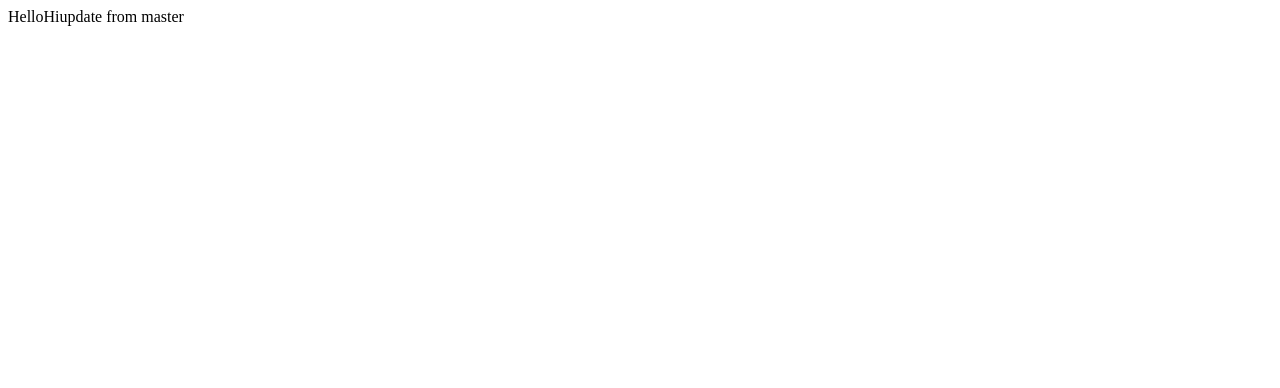
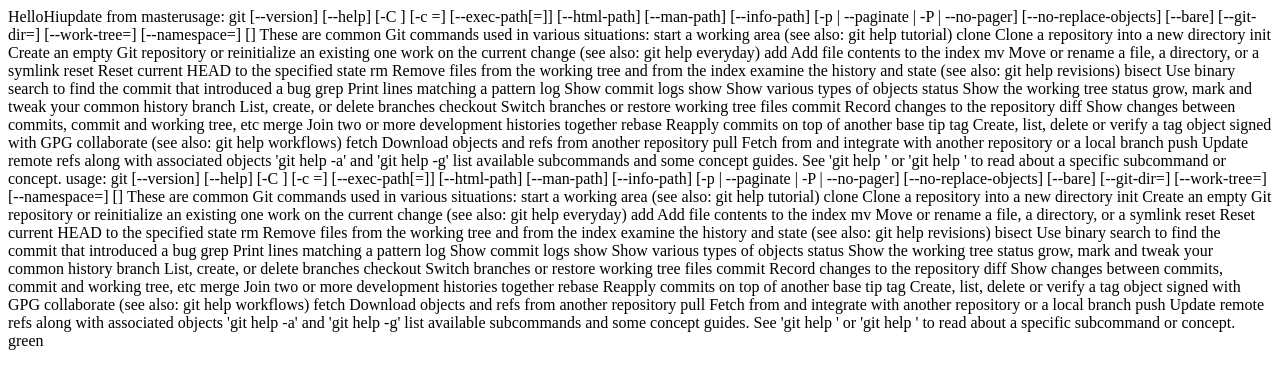
Before and after one commit to arbindbond222/devops, a plain HTML site: page index.html in a window 1280 px wide. Drawn offline with Linux system fonts and the light colour scheme.

Commit message:
jenkins test

```diff
--- a/index.html
+++ b/index.html
@@ -1 +1,85 @@
-HelloHiupdate from master
+HelloHiupdate from masterusage: git [--version] [--help] [-C <path>] [-c <name>=<value>]
+           [--exec-path[=<path>]] [--html-path] [--man-path] [--info-path]
+           [-p | --paginate | -P | --no-pager] [--no-replace-objects] [--bare]
+           [--git-dir=<path>] [--work-tree=<path>] [--namespace=<name>]
+           <command> [<args>]
+
+These are common Git commands used in various situations:
+
+start a working area (see also: git help tutorial)
+   clone      Clone a repository into a new directory
+   init       Create an empty Git repository or reinitialize an existing one
+
+work on the current change (see also: git help everyday)
+   add        Add file contents to the index
+   mv         Move or rename a file, a directory, or a symlink
+   reset      Reset current HEAD to the specified state
+   rm         Remove files from the working tree and from the index
+
+examine the history and state (see also: git help revisions)
+   bisect     Use binary search to find the commit that introduced a bug
+   grep       Print lines matching a pattern
+   log        Show commit logs
+   show       Show various types of objects
+   status     Show the working tree status
+
+grow, mark and tweak your common history
+   branch     List, create, or delete branches
+   checkout   Switch branches or restore working tree files
+   commit     Record changes to the repository
+   diff       Show changes between commits, commit and working tree, etc
+   merge      Join two or more development histories together
+   rebase     Reapply commits on top of another base tip
+   tag        Create, list, delete or verify a tag object signed with GPG
+
+collaborate (see also: git help workflows)
+   fetch      Download objects and refs from another repository
+   pull       Fetch from and integrate with another repository or a local branch
+   push       Update remote refs along with associated objects
+
+'git help -a' and 'git help -g' list available subcommands and some
+concept guides. See 'git help <command>' or 'git help <concept>'
+to read about a specific subcommand or concept.
+usage: git [--version] [--help] [-C <path>] [-c <name>=<value>]
+           [--exec-path[=<path>]] [--html-path] [--man-path] [--info-path]
+           [-p | --paginate | -P | --no-pager] [--no-replace-objects] [--bare]
+           [--git-dir=<path>] [--work-tree=<path>] [--namespace=<name>]
+           <command> [<args>]
+
+These are common Git commands used in various situations:
+
+start a working area (see also: git help tutorial)
+   clone      Clone a repository into a new directory
+   init       Create an empty Git repository or reinitialize an existing one
+
+work on the current change (see also: git help everyday)
+   add        Add file contents to the index
+   mv         Move or rename a file, a directory, or a symlink
+   reset      Reset current HEAD to the specified state
+   rm         Remove files from the working tree and from the index
+
+examine the history and state (see also: git help revisions)
+   bisect     Use binary search to find the commit that introduced a bug
+   grep       Print lines matching a pattern
+   log        Show commit logs
+   show       Show various types of objects
+   status     Show the working tree status
+
+grow, mark and tweak your common history
+   branch     List, create, or delete branches
+   checkout   Switch branches or restore working tree files
+   commit     Record changes to the repository
+   diff       Show changes between commits, commit and working tree, etc
+   merge      Join two or more development histories together
+   rebase     Reapply commits on top of another base tip
+   tag        Create, list, delete or verify a tag object signed with GPG
+
+collaborate (see also: git help workflows)
+   fetch      Download objects and refs from another repository
+   pull       Fetch from and integrate with another repository or a local branch
+   push       Update remote refs along with associated objects
+
+'git help -a' and 'git help -g' list available subcommands and some
+concept guides. See 'git help <command>' or 'git help <concept>'
+to read about a specific subcommand or concept.
+green
```
